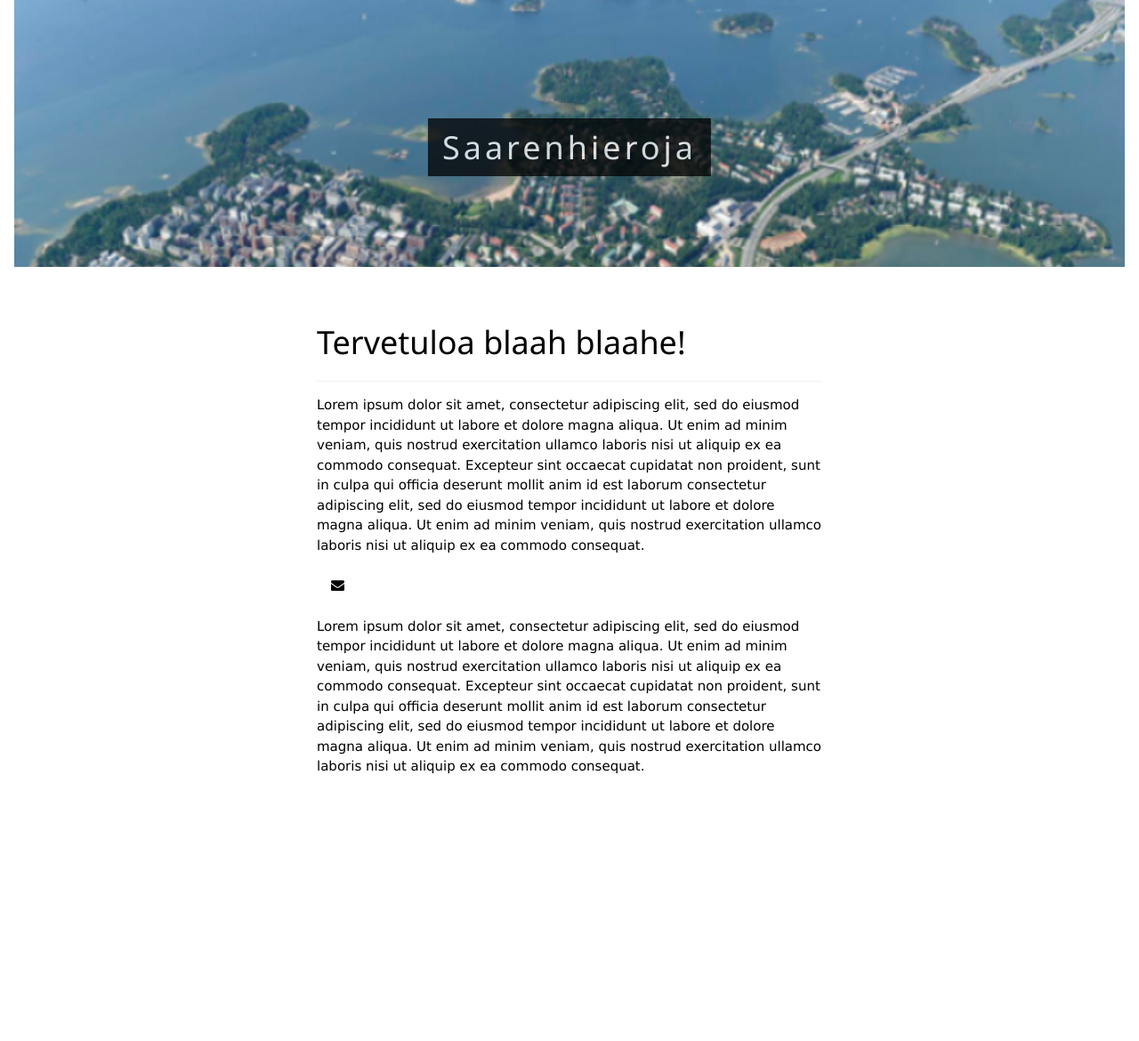
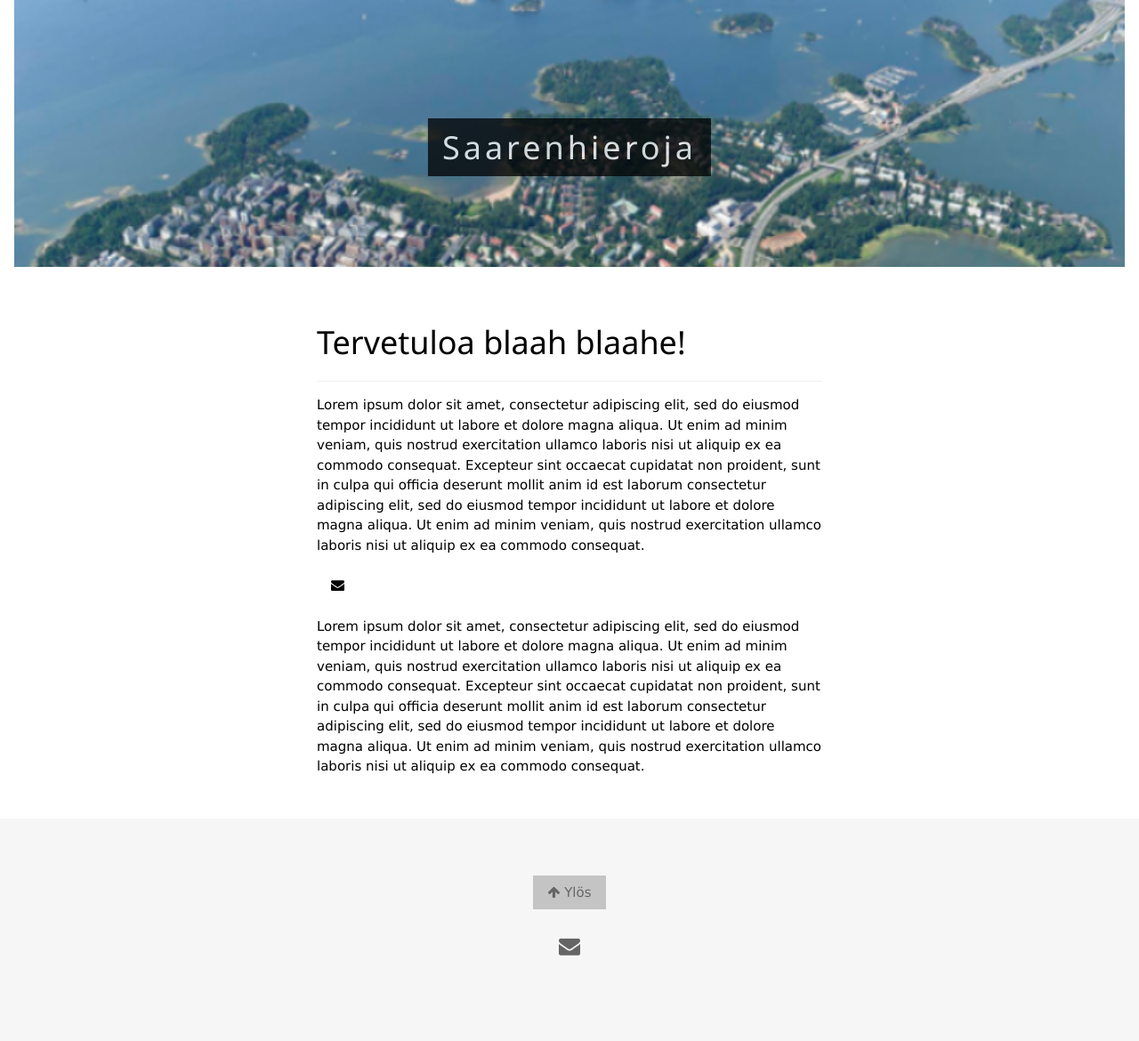
Before and after one commit to saarenhieroja/saarenhieroja.github.io, a Jekyll site: the page built from index.html, in a window 1280 px wide. Shown: the whole page at 89% size. Built offline with Jekyll 4.4.1, drawn with Linux system fonts in a browser that asks for light colours; before the commit the page ends 920 px from its top, so only the background shows below that.

Commit message:
Footer takaisin

```diff
--- a/_layouts/default.html
+++ b/_layouts/default.html
@@ -18,7 +18,13 @@
 			    {{ content }}
 
         </div>
-
+            <!-- Footer -->
+            <footer class="w3-center w3-light-grey w3-padding-64 w3-opacity w3-hover-opacity-off">
+                <a href="#home" class="w3-button w3-grey"><i class="fa fa-arrow-up"></i> Ylös</a>
+                <div class="w3-xlarge w3-section">
+                    <a href="mailto:saarenhieroja@gmail.com" class="w3-btn w3-circle"><i class="fa fa-envelope"></i></a>
+                </div>
+            </footer>
 		</body>
 
 		<script>
```
